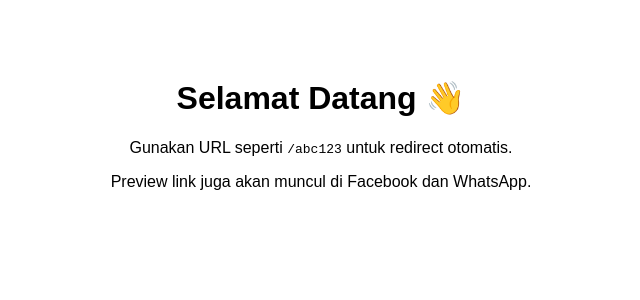
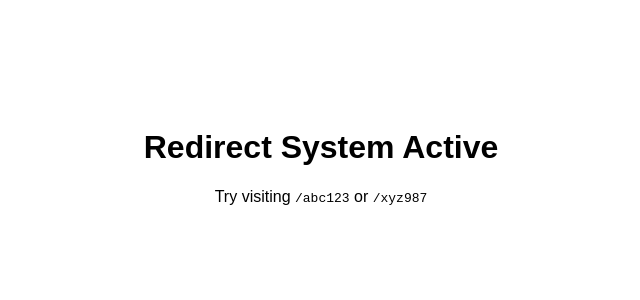
Before and after one commit to hyein89/Adsteralink, a Next.js app: page / in a window 1280 px wide. Shown: the top 300 px of the page, without its empty margins (319-959 px from the left). Built offline with nearby package versions, Linux system fonts and the light colour scheme.

Commit message:
Update index.tsx

```diff
--- a/pages/index.tsx
+++ b/pages/index.tsx
@@ -1,15 +1,8 @@
 export default function Home() {
   return (
-    <main
-      style={{
-        textAlign: "center",
-        padding: "50px",
-        fontFamily: "sans-serif",
-      }}
-    >
-      <h1>Selamat Datang 👋</h1>
-      <p>Gunakan URL seperti <code>/abc123</code> untuk redirect otomatis.</p>
-      <p>Preview link juga akan muncul di Facebook dan WhatsApp.</p>
-    </main>
+    <div style={{ textAlign: "center", paddingTop: "100px", fontFamily: "Poppins, sans-serif" }}>
+      <h1>Redirect System Active</h1>
+      <p>Try visiting <code>/abc123</code> or <code>/xyz987</code></p>
+    </div>
   );
 }
```
